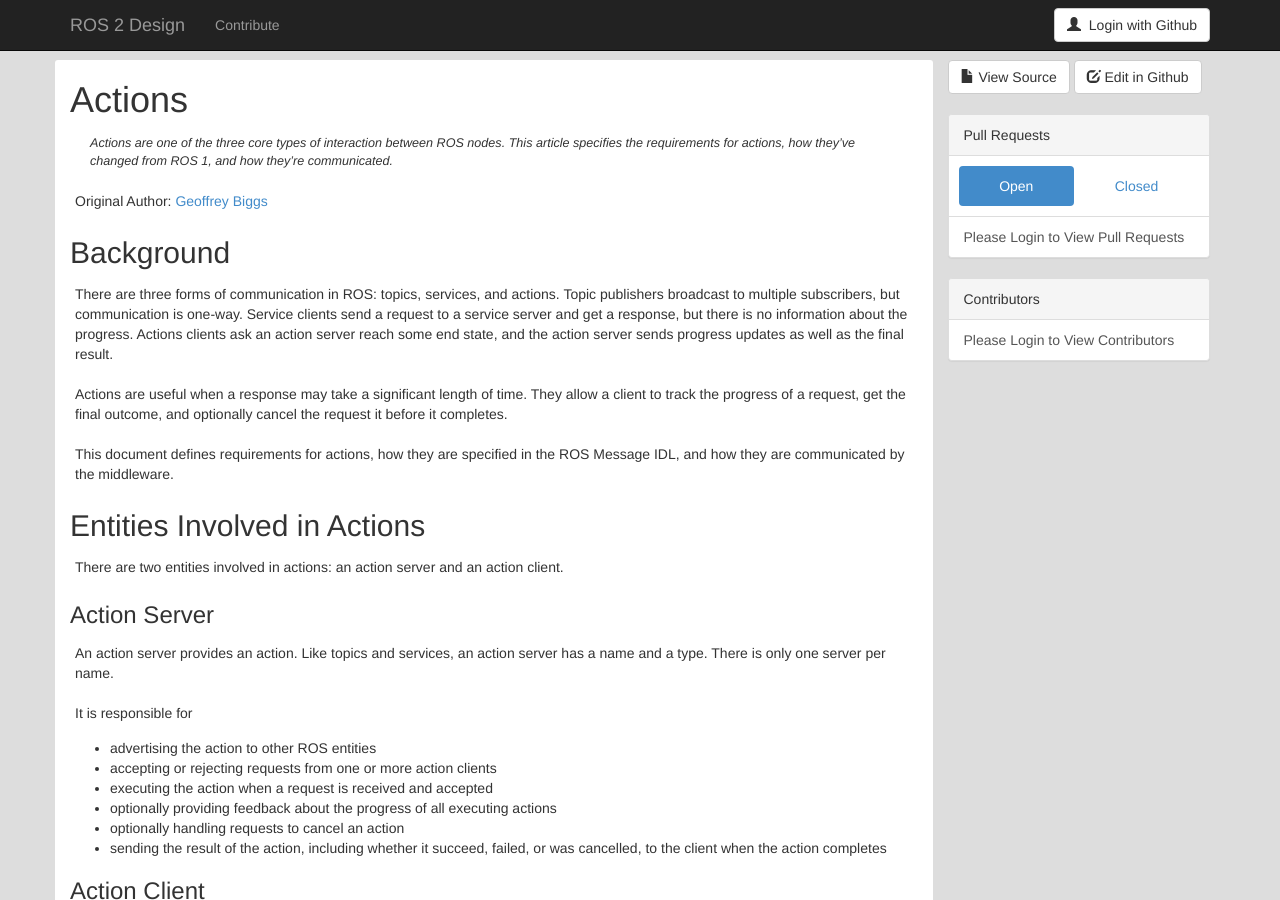
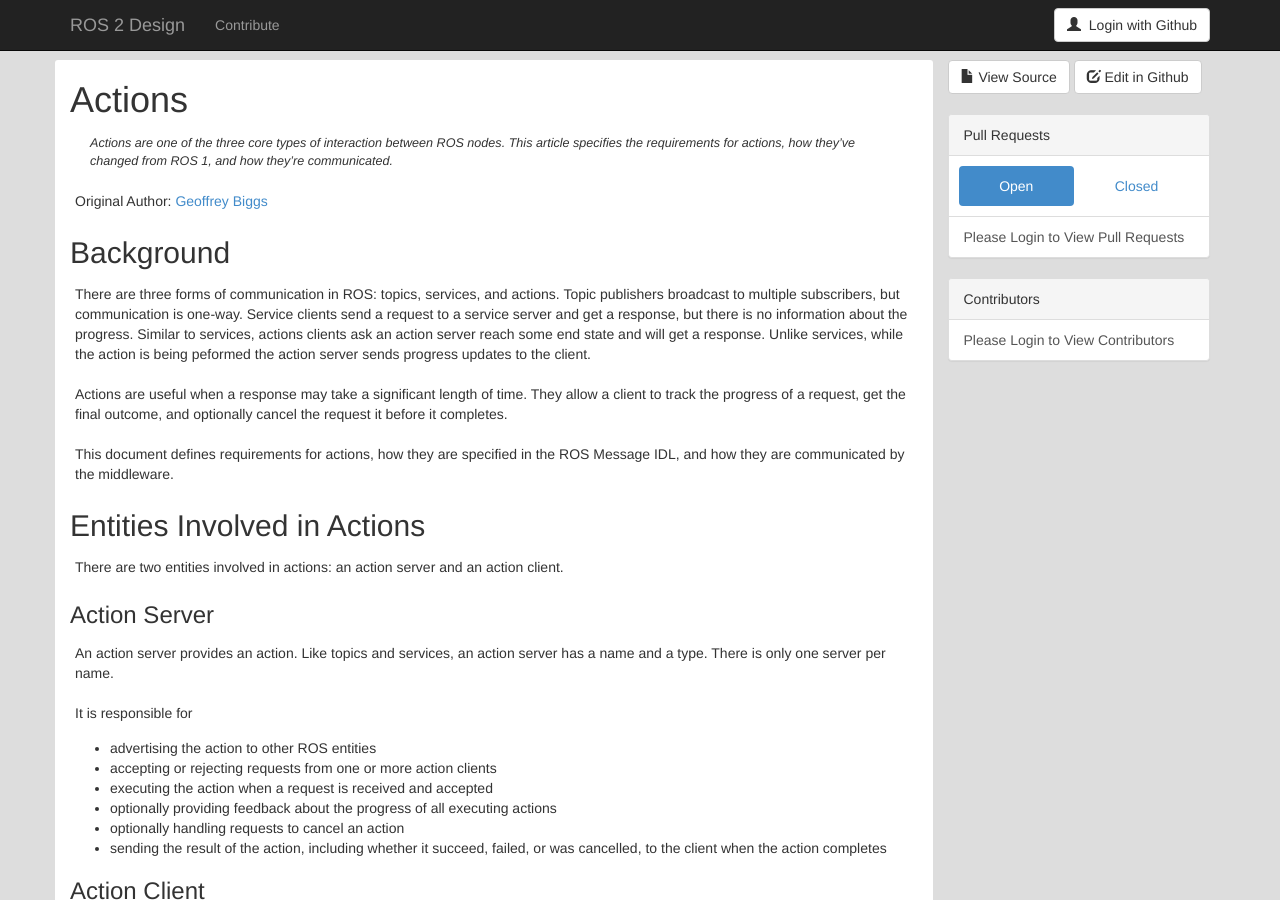
Before and after one commit to ros2/design, a Jekyll site: the page built from articles/actions.md, in a window 1280 px wide and 900 px high. Built offline with Jekyll 4.4.1, drawn with Linux system fonts in a browser that asks for light colours; nearby versions of some CDN libraries.

Commit message:
1 sentece becomes 2

```diff
--- a/articles/actions.md
+++ b/articles/actions.md
@@ -24,7 +24,8 @@ Original Author: {{ page.author }}
 There are three forms of communication in ROS: topics, services, and actions.
 Topic publishers broadcast to multiple subscribers, but communication is one-way.
 Service clients send a request to a service server and get a response, but there is no information about the progress.
-Actions clients ask an action server reach some end state, and the action server sends progress updates as well as the final result.
+Similar to services, actions clients ask an action server reach some end state and will get a response.
+Unlike services, while the action is being peformed the action server sends progress updates to the client.
 
 Actions are useful when a response may take a significant length of time.
 They allow a client to track the progress of a request, get the final outcome, and optionally cancel the request it before it completes.
```
